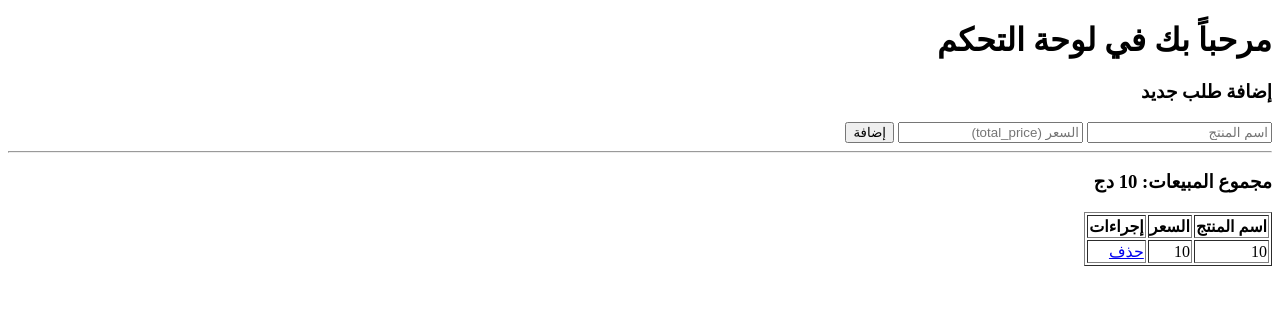
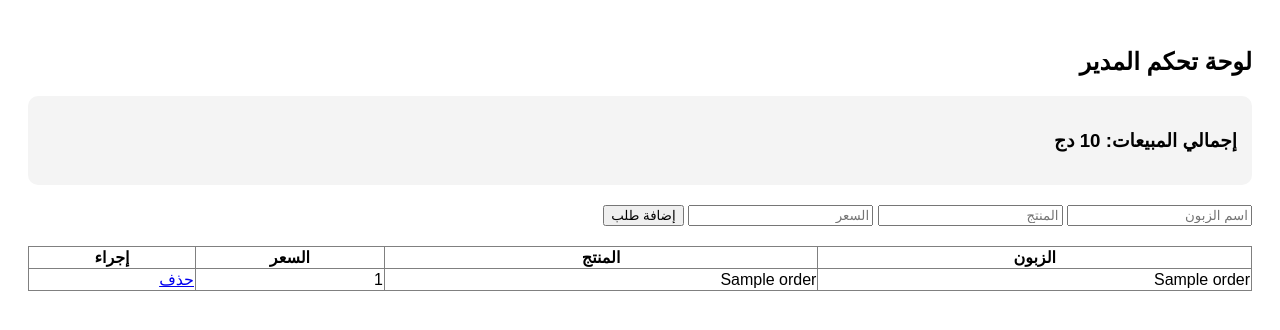
Before and after one commit to chichideb2007-blip/bisnes, a Flask app: template templates/users.html in a window 1280 px wide. Shown: the top 330 px of the page. Run offline with Flask 3, Linux system fonts and the light colour scheme; the template is opened without the code that fills it: most values are stand-ins (such as "Sample title", 1, 10 or a date in 2020).

Commit message:
Update users.html

```diff
--- a/templates/users.html
+++ b/templates/users.html
@@ -1,45 +1,25 @@
-<!DOCTYPE html>
-<html lang="ar" dir="rtl">
-<head>
-    <meta charset="UTF-8">
-    <title>لوحة التحكم</title>
-</head>
-<body>
-    <h1>مرحباً بك في لوحة التحكم</h1>
+<div style="direction: rtl; font-family: Arial; padding: 20px;">
+    <h2>لوحة تحكم المدير</h2>
+    <div style="background: #f4f4f4; padding: 15px; border-radius: 10px;">
+        <h3>إجمالي المبيعات: {{ total }} دج</h3>
+    </div>
 
-    <!-- نموذج إضافة منتج جديد -->
-    <form action="/add" method="POST">
-        <h3>إضافة طلب جديد</h3>
-        <input type="text" name="product_name" placeholder="اسم المنتج" required>
-        <input type="number" step="0.01" name="total_price" placeholder="السعر (total_price)" required>
-        <button type="submit">إضافة</button>
+    <form action="/add" method="POST" style="margin: 20px 0;">
+        <input type="text" name="customer_name" placeholder="اسم الزبون" required>
+        <input type="text" name="product_name" placeholder="المنتج" required>
+        <input type="number" name="total_price" placeholder="السعر" required>
+        <button type="submit">إضافة طلب</button>
     </form>
 
-    <hr>
-
-    <!-- عرض إجمالي المبيعات -->
-    <h3>مجموع المبيعات: {{ total }} دج</h3>
-
-    <!-- جدول الطلبات -->
-    <table border="1">
-        <thead>
-            <tr>
-                <th>اسم المنتج</th>
-                <th>السعر</th>
-                <th>إجراءات</th>
-            </tr>
-        </thead>
-        <tbody>
-            {% for order in orders %}
-            <tr>
-                <td>{{ order.price_display }}</td>
-
-                <td>{{ order.price_display }}</td>
-
-                <td><a href="/delete/{{ order.id }}">حذف</a></td>
-            </tr>
-            {% endfor %}
-        </tbody>
+    <table border="1" width="100%" style="border-collapse: collapse;">
+        <tr><th>الزبون</th><th>المنتج</th><th>السعر</th><th>إجراء</th></tr>
+        {% for order in orders %}
+        <tr>
+            <td>{{ order.customer_name }}</td>
+            <td>{{ order.product_name }}</td>
+            <td>{{ order.total_price }}</td>
+            <td><a href="/delete/{{ order.id }}">حذف</a></td>
+        </tr>
+        {% endfor %}
     </table>
-</body>
-</html>
+</div>
```
